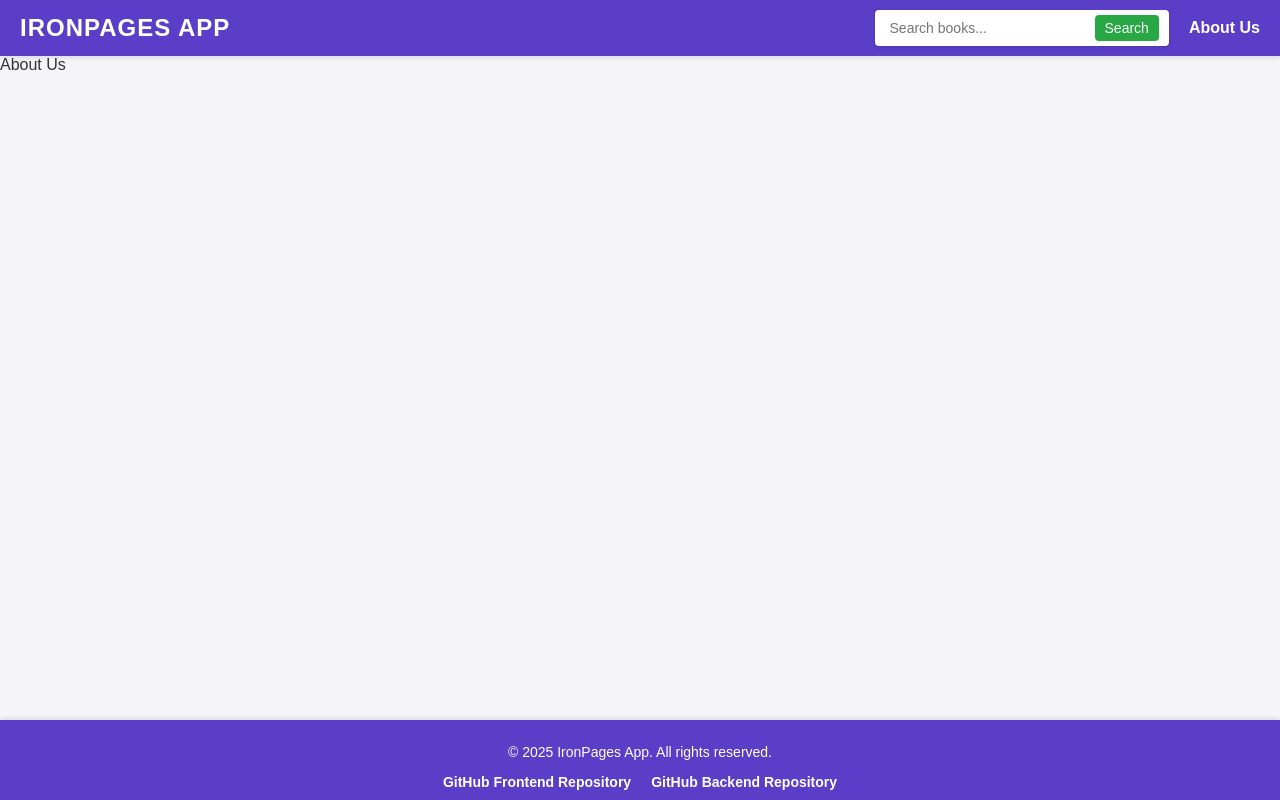
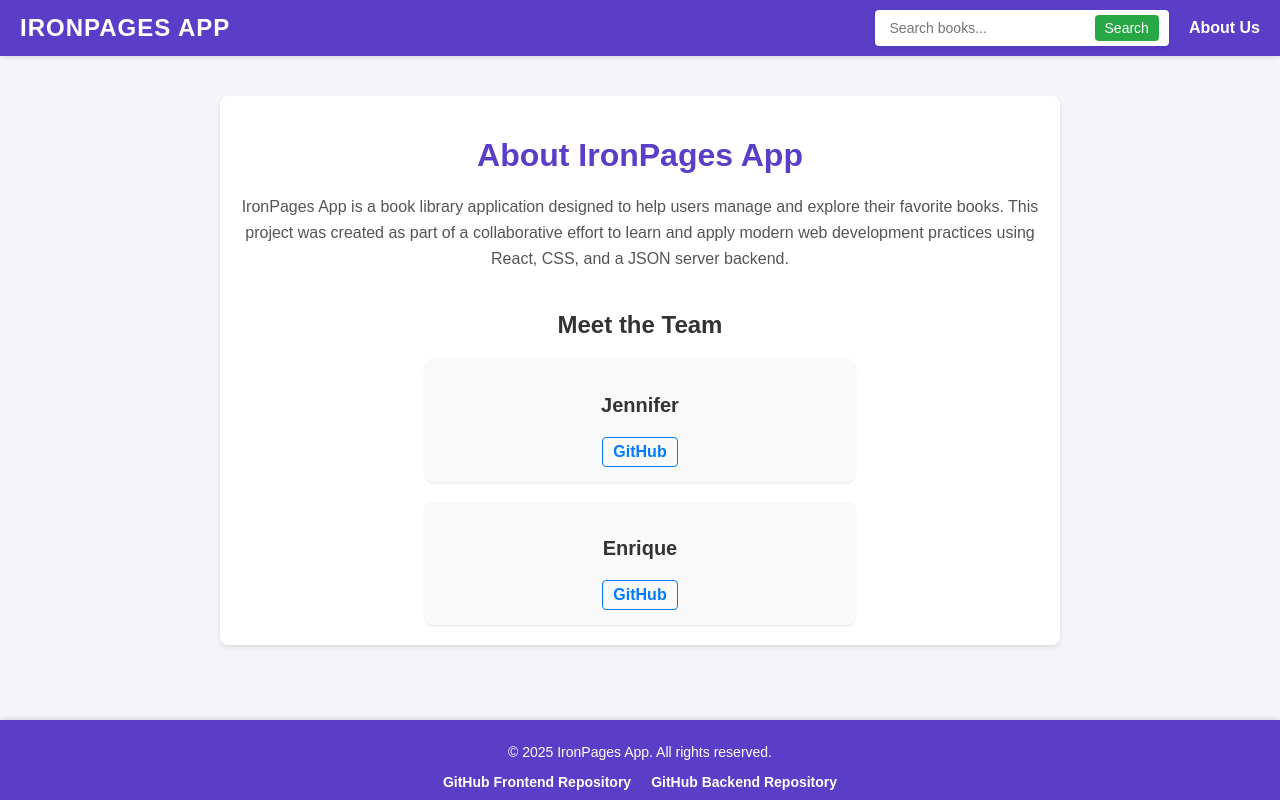
Before and after one commit to refinejcode49/front-end-project2, a React (Vite) app: page /about in a window 1280 px wide. Built offline with nearby package versions, Linux system fonts and the light colour scheme.

Commit message:
AboutUsPage updated and styled

```diff
--- a/src/App.css
+++ b/src/App.css
@@ -373,3 +373,77 @@ a:hover {
 .footer-links a:hover {
   text-decoration: underline; /* Add underline on hover */
 }
+
+/* About Us Page Styles */
+.about-page {
+  max-width: 800px;
+  margin: 40px auto;
+  padding: 20px;
+  background-color: #ffffff;
+  border-radius: 8px;
+  box-shadow: 0 2px 4px rgba(0, 0, 0, 0.1); /* Add a subtle shadow */
+  text-align: center; /* Center-align the text */
+}
+
+.about-page h1 {
+  font-size: 32px;
+  color: #5a3ec8; /* Purple color for the title */
+  margin-bottom: 20px;
+}
+
+.project-description {
+  margin-bottom: 40px;
+}
+
+.project-description p {
+  font-size: 16px;
+  color: #555;
+  line-height: 1.6;
+}
+
+.team-section h2 {
+  font-size: 24px;
+  color: #333;
+  margin-bottom: 20px;
+}
+
+.developer-profiles {
+  display: flex;
+  flex-direction: column; /* Stack developer profiles vertically */
+  gap: 20px; /* Add spacing between profiles */
+  align-items: center; /* Center-align the profiles */
+}
+
+.developer {
+  background-color: #f9f9f9; /* Light background for each developer section */
+  padding: 15px;
+  border-radius: 8px;
+  box-shadow: 0 1px 3px rgba(0, 0, 0, 0.1); /* Subtle shadow for each profile */
+  width: 100%;
+  max-width: 400px;
+  text-align: center;
+}
+
+.developer h3 {
+  font-size: 20px;
+  color: #333;
+  margin-bottom: 10px;
+}
+
+.developer a {
+  display: inline-block;
+  margin-top: 10px;
+  color: #007bff; /* Blue color for links */
+  text-decoration: none;
+  font-weight: bold;
+  border: 1px solid #007bff;
+  padding: 5px 10px;
+  border-radius: 4px;
+  transition: all 0.3s ease;
+}
+
+.developer a:hover {
+  background-color: #007bff;
+  color: white;
+  text-decoration: none;
+}
--- a/src/pages/AboutUsPage.jsx
+++ b/src/pages/AboutUsPage.jsx
@@ -1,7 +1,45 @@
 import React from "react";
+import "../App.css"; // Ensure the styles are saved in App.css
 
 const AboutUsPage = () => {
-  return <div className="about-page">About Us</div>;
+  return (
+    <div className="about-page">
+      <h1>About IronPages App</h1>
+      <section className="project-description">
+        <p>
+          IronPages App is a book library application designed to help users
+          manage and explore their favorite books. This project was created as
+          part of a collaborative effort to learn and apply modern web
+          development practices using React, CSS, and a JSON server backend.
+        </p>
+      </section>
+      <section className="team-section">
+        <h2>Meet the Team</h2>
+        <div className="developer-profiles">
+          <div className="developer">
+            <h3>Jennifer</h3>
+            <a
+              href="https://github.com/refinejcode49"
+              target="_blank"
+              rel="noopener noreferrer"
+            >
+              GitHub
+            </a>
+          </div>
+          <div className="developer">
+            <h3>Enrique</h3>
+            <a
+              href="https://github.com/ecastanedam"
+              target="_blank"
+              rel="noopener noreferrer"
+            >
+              GitHub
+            </a>
+          </div>
+        </div>
+      </section>
+    </div>
+  );
 };
 
 export default AboutUsPage;
```
